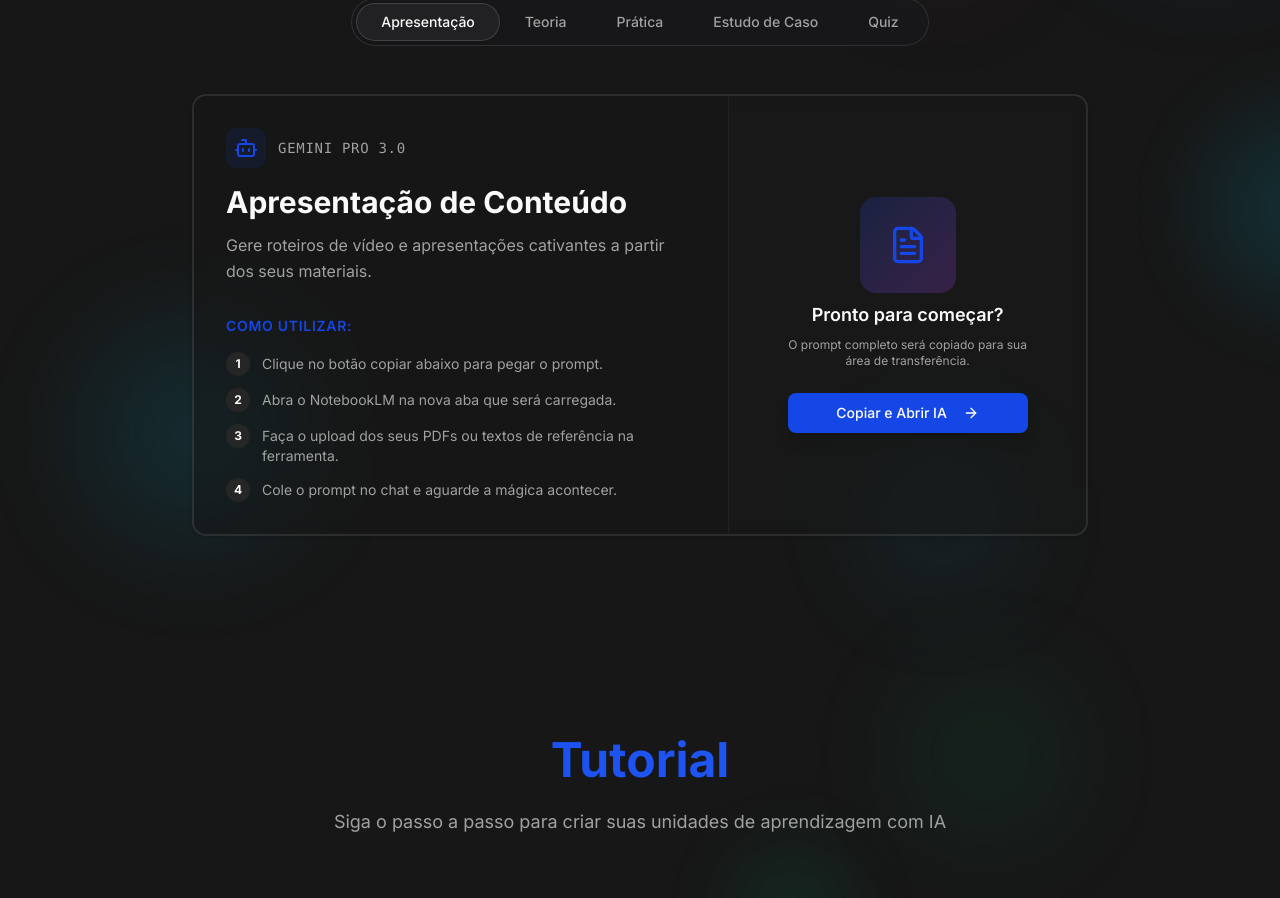
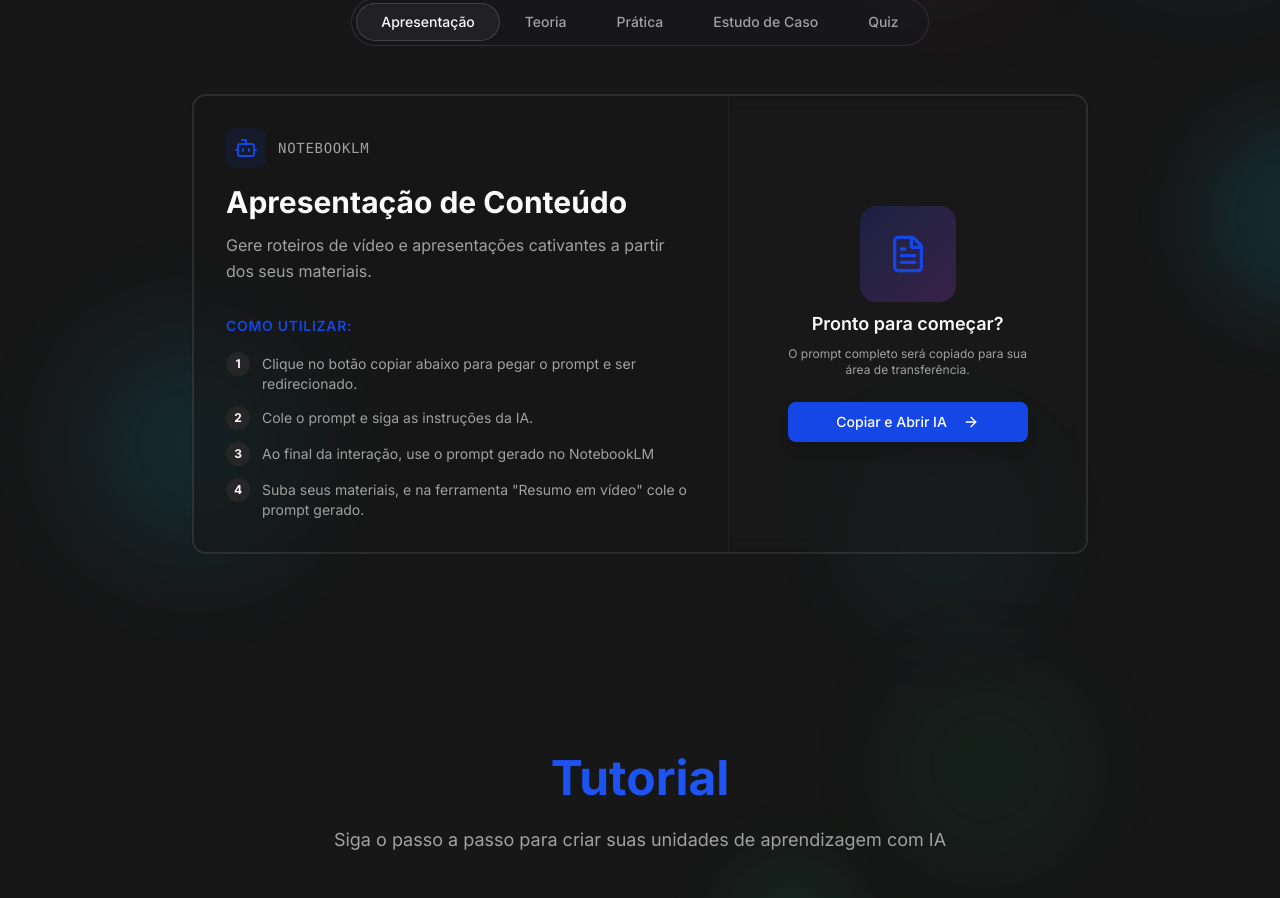
Before and after one commit to guisebastiao/ai-curation-toolkit, a React (Vite) app: page / in a window 1280 px wide. Shown: the part 1686-2584 px from the top of the page. Built offline with nearby package versions, Linux system fonts and the light colour scheme.

Commit message:
fix: fixed promptLibrary object

```diff
--- a/src/components/section/prompt-library-section.tsx
+++ b/src/components/section/prompt-library-section.tsx
@@ -10,16 +10,16 @@
 
 const promptLibrary = {
   presentation: {
-    tool: "Gemini Pro 3.0",
+    tool: "NotebookLM",
     label: "Apresentação",
     title: "Apresentação de Conteúdo",
     description: "Gere roteiros de vídeo e apresentações cativantes a partir dos seus materiais.",
     prompt: prompts.presentation,
     instructions: [
-      "Clique no botão copiar abaixo para pegar o prompt.",
-      "Abra o NotebookLM na nova aba que será carregada.",
-      "Faça o upload dos seus PDFs ou textos de referência na ferramenta.",
-      "Cole o prompt no chat e aguarde a mágica acontecer.",
+      "Clique no botão copiar abaixo para pegar o prompt e ser redirecionado.",
+      "Cole o prompt e siga as instruções da IA.",
+      "Ao final da interação, use o prompt gerado no NotebookLM",
+      'Suba seus materiais, e na ferramenta "Resumo em vídeo" cole o prompt gerado.',
     ],
   },
   theory: {
@@ -29,10 +29,10 @@
     description: "Estruture uma unidade de aprendizagem completa com base na ABNT.",
     prompt: prompts.theory,
     instructions: [
-      "Clique no botão copiar abaixo.",
+      "Clique no botão copiar e redirecionar.",
       "No Gemini, cole o prompt para iniciar a 'Máquina de Estados'.",
       "O Chat pedirá o nome da UA e os arquivos.",
-      "Copie e cole o conteúdo gerado para o seu documento oficial.",
+      "Copie e cole o conteúdo gerado a cada interação, após sua validação.",
     ],
   },
   practice: {
@@ -42,10 +42,10 @@
     description: "Crie especificações funcionais para simuladores e jogos educacionais.",
     prompt: prompts.practice,
     instructions: [
-      "Copie o prompt clicando no botão.",
-      "Inicie um novo chat no Gemini.",
-      "Informe o Conceito Chave e o Público Alvo quando solicitado.",
-      "O prompt gerará uma especificação técnica para desenvolvedores.",
+      "Copie o prompt clicando no botão e você será redirecionado.",
+      "Cole o prompt e siga as instruções da IA",
+      "Copie o prompt final gerado e cole em uma nova conversa",
+      "O prompt gerará um simulador interativo",
     ],
   },
   case: {
@@ -56,8 +56,8 @@
     prompt: prompts.case,
     instructions: [
       "Tenha em mãos o PDF/Texto do caso real (notícia ou relatório).",
-      "Clique em copiar e vá para o Gemini.",
-      "Cole o prompt e anexe o seu arquivo PDF.",
+      "Clique no botão ao lado e cole o conteúdo no chat.",
+      "Siga as instruções da IA",
       "A IA criará o material do aluno e o guia do professor.",
     ],
   },
@@ -67,7 +67,7 @@
     title: "Gerador de Quiz Dinâmico",
     description: "Crie avaliações interativas e gamificadas instantaneamente.",
     prompt: prompts.quiz,
-    instructions: ["Copie o prompt.", "Cole no chat da IA.", "Responda às 6 perguntas de configuração (Público, Qtd Perguntas, etc).", "Receba o quiz formatado pronto para uso."],
+    instructions: ["Clique no botão para copiar o prompt e ser redirecionado.", "Cole no chat da IA.", "Siga as instruções da IA", "No final da interação, copie o prompt gerado e cole em uma nova conversa."],
   },
 };
 
```
